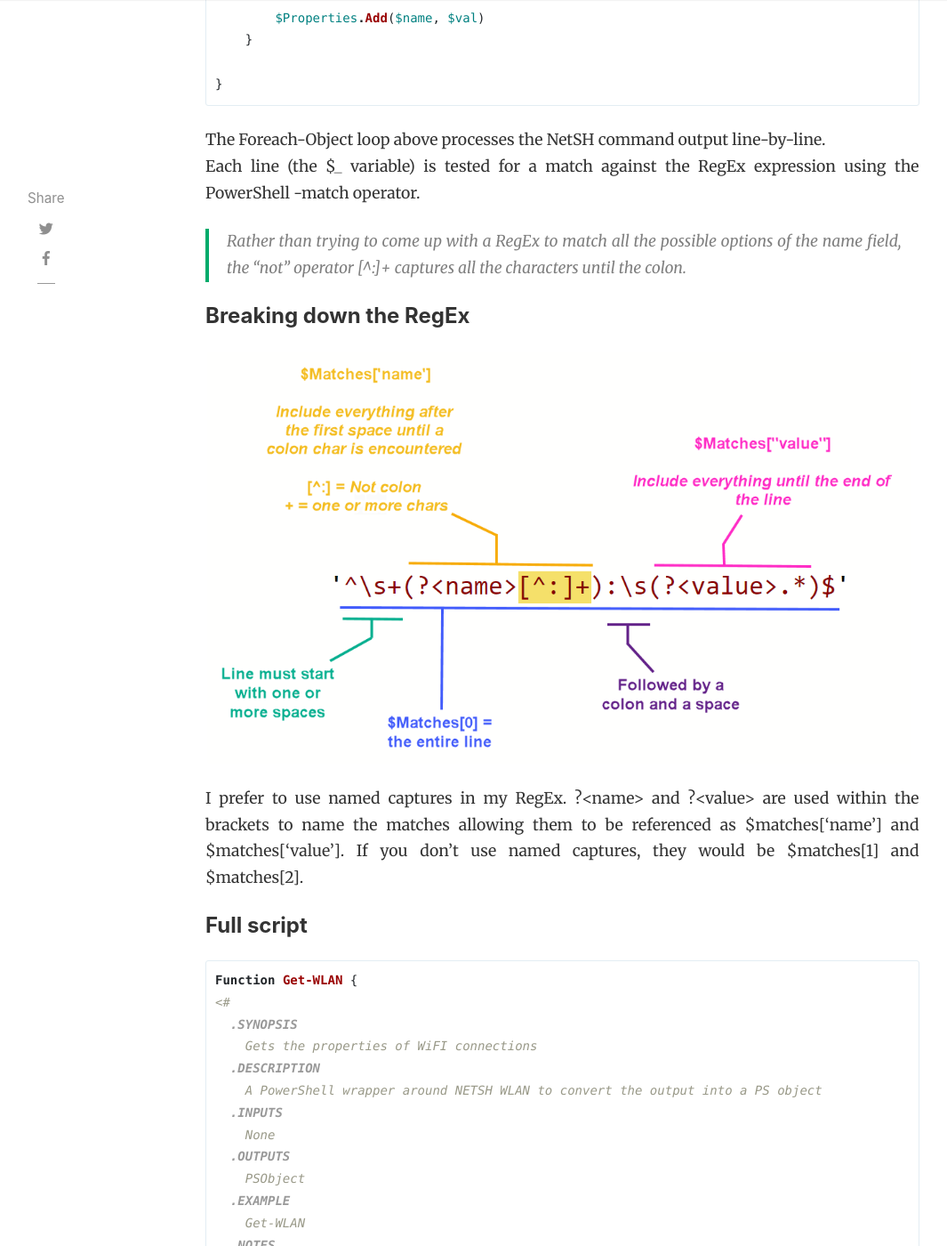
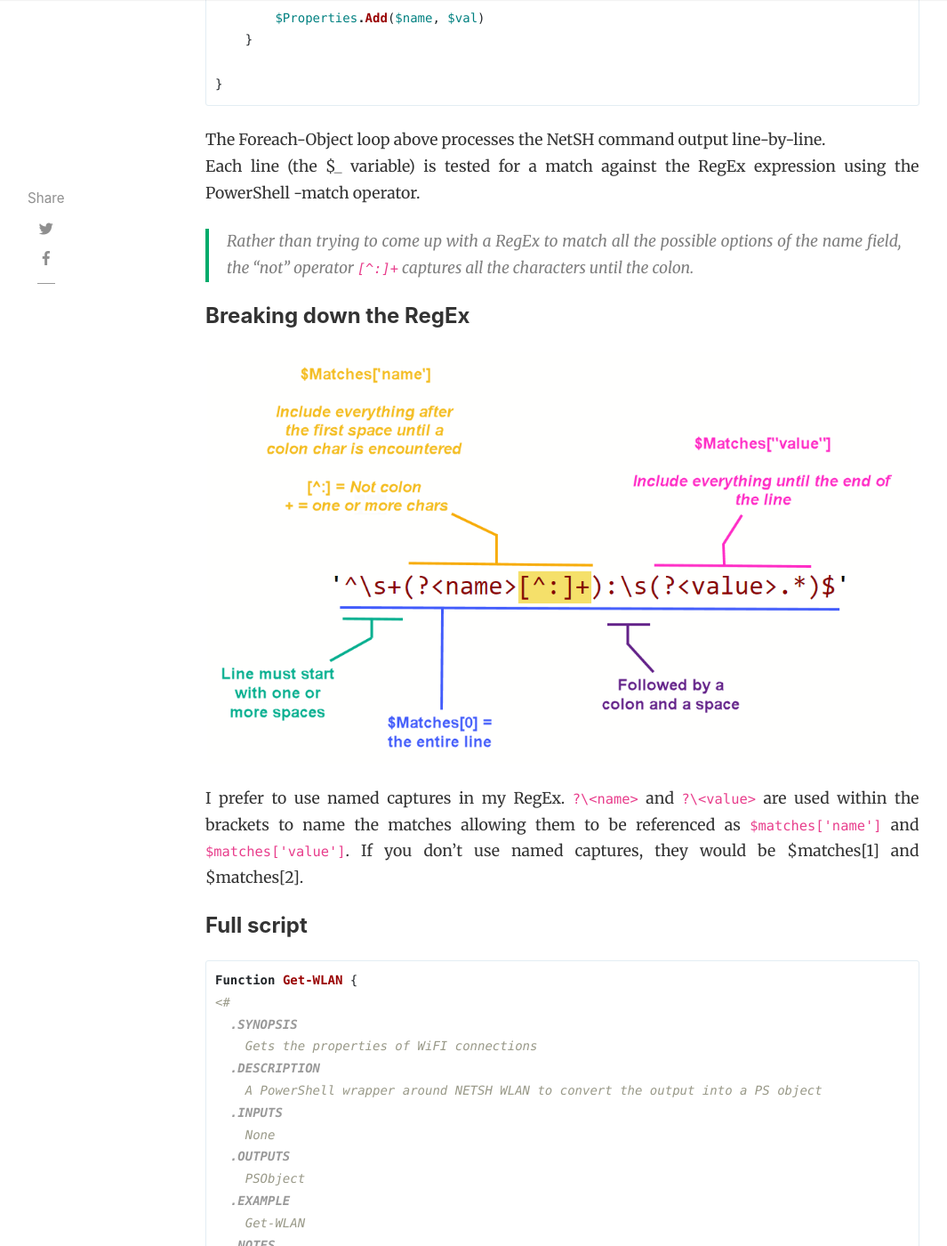
Before and after one commit to gbdixg/gbdixg.github.io, a Jekyll site: the page built from _posts/2019-01-06-powershell-toolmaking-regex.md, in a window 1280 px wide and 1400 px high, scrolled down 1755 px. Shown: the whole window at 89% size, without its empty margins (54-1119 px from the left). Built offline with Jekyll 4.4.1, drawn with Linux system fonts in a browser that asks for light colours; nearby versions of some CDN libraries; comment, search, counter and statistics services are not loaded; some of the changed text lies outside the part shown.

Commit message:
Code Highlighting

```diff
--- a/_posts/2019-01-06-powershell-toolmaking-regex.md
+++ b/_posts/2019-01-06-powershell-toolmaking-regex.md
@@ -70,12 +70,12 @@ $Result | Foreach-Object {
 The Foreach-Object loop above processes the NetSH command output line-by-line.<br>
 Each line (the $_ variable) is tested for a match against the RegEx expression using the PowerShell -match operator.
 
->Rather than trying to come up with a RegEx to match all the possible options of the name field, the "not" operator [^:]+ captures all the characters until the colon.
+>Rather than trying to come up with a RegEx to match all the possible options of the name field, the "not" operator `[^:]+` captures all the characters until the colon.
 
 #### Breaking down the RegEx
 ![RegEx](/assets/images/powershell-toolmaking-regex1.png)
 
-I prefer to use named captures in my RegEx. ?\<name> and ?\<value> are used within the brackets to name the matches allowing them to be referenced as $matches['name'] and $matches['value'].
+I prefer to use named captures in my RegEx. `?\<name>` and `?\<value>` are used within the brackets to name the matches allowing them to be referenced as `$matches['name']` and `$matches['value']`.
 If you don't use named captures, they would be $matches[1] and $matches[2].
 
 #### Full script
```
Also changed, not shown: other parts of _posts/2019-01-06-powershell-toolmaking-regex.md (+2 -2 lines).
